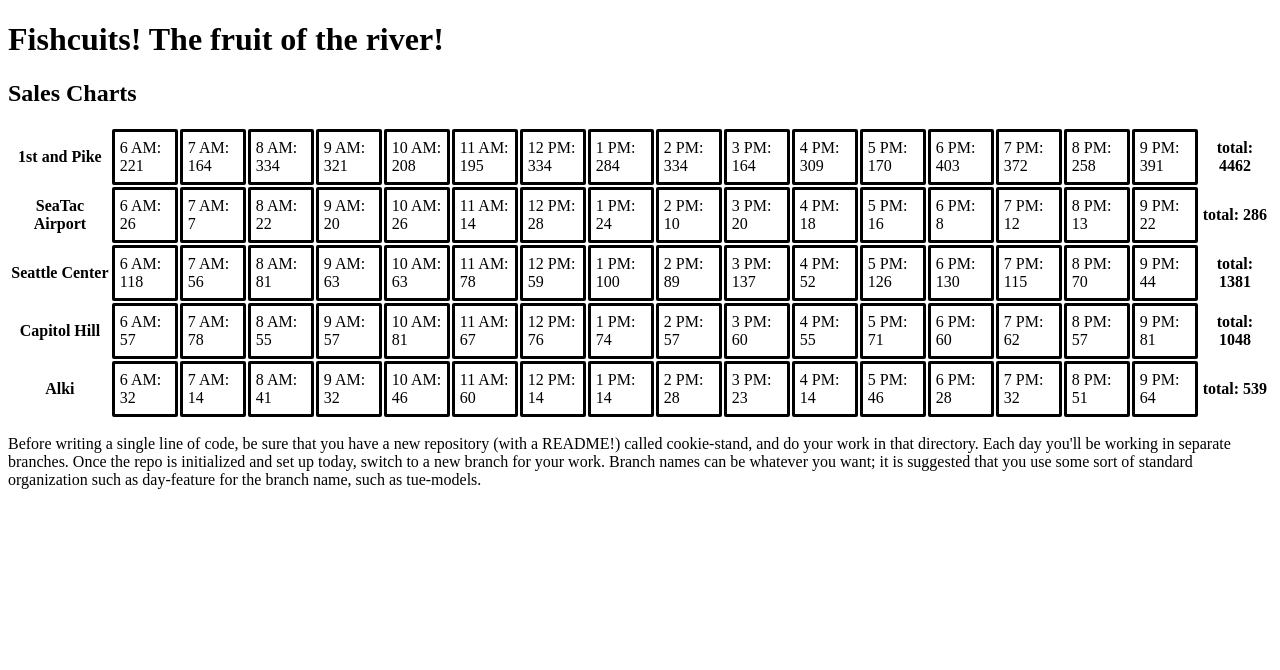
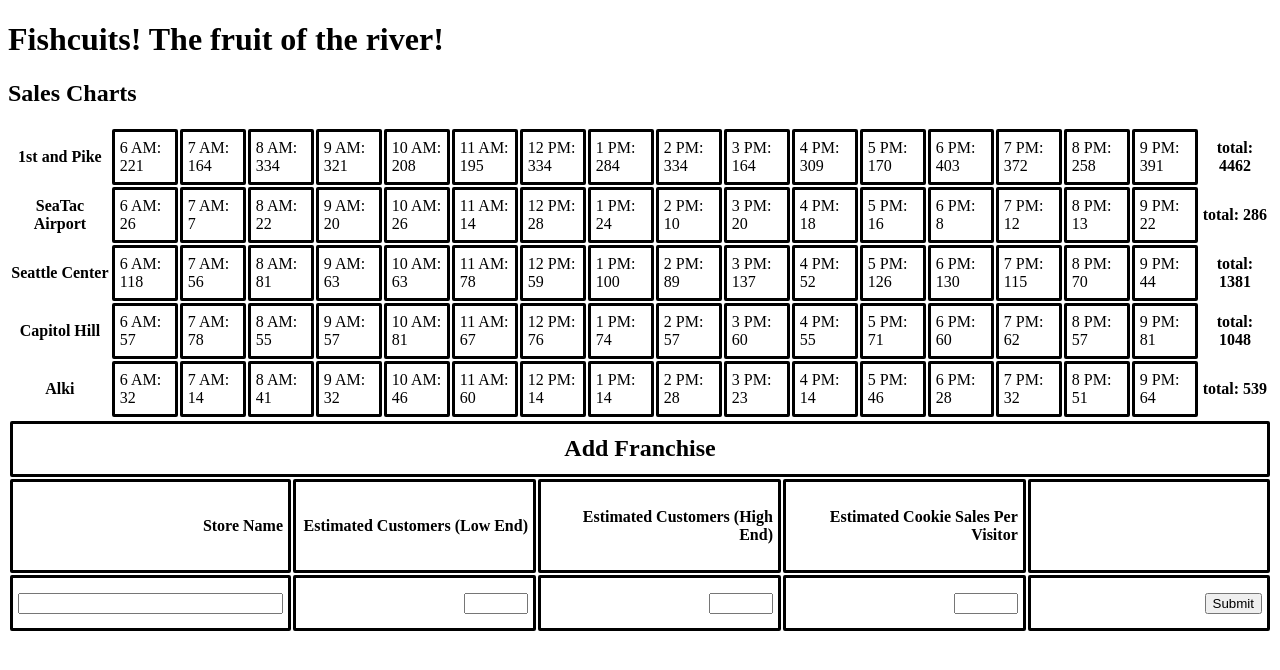
Before and after one commit to VergilPrime/cookie-stand, a plain HTML site: page sales.html in a window 1280 px wide. Drawn offline with Linux system fonts and the light colour scheme.

Commit message:
Added inputs and submit button

```diff
--- a/sales.html
+++ b/sales.html
@@ -10,7 +10,48 @@
 
     <table id="sales-charts"> <h2> Sales Charts </h2> </table>
 
-    <p>Before writing a single line of code, be sure that you have a new repository (with a README!) called cookie-stand, and do your work in that directory. Each day you'll be working in separate branches. Once the repo is initialized and set up today, switch to a new branch for your work. Branch names can be whatever you want; it is suggested that you use some sort of standard organization such as day-feature for the branch name, such as tue-models.</p>
+    <form id="add-store-form" action="app.js" method="get">
+      <table>
+        <tr>
+          <td colspan="5">
+            <h2 id="form-header"> Add Franchise </h2>
+          </td>
+        </tr>
+        <tr>
+          <td class="form-label">
+            <h4> Store Name </h4>
+          </td>
+          <td class="form-label">
+            <h4> Estimated Customers (Low End) </h4>
+          </td>
+          <td class="form-label">
+            <h4> Estimated Customers (High End) </h4>
+          </td>
+          <td class="form-label">
+            <h4> Estimated Cookie Sales Per Visitor </h4>
+          </td>
+          <td class="form-label">
+          </td>
+        </tr>
+        <tr>
+          <td>
+            <input class="input-box"type="text" name="store-name" size="30" maxlength="30"/>
+          </td>
+          <td>
+            <input class="input-box"type="number" name="min-per-cust" min="0" max="200" size="2"/>
+          </td>
+          <td>
+            <input class="input-box"type="number" name="max-per-cust" min="0" max="200" size="2"/>
+          </td>
+          <td>
+            <input class="input-box"type="number" name="avg-cookie-per" min="0" max="200" size="2"/>
+          </td>
+          <td>
+            <button class="input-box"> Submit </button>
+          </td>
+        </tr>
+      </table>
+    </form>
 
     <script type="text/javascript" src="app.js">
     </script>
--- a/styles.css
+++ b/styles.css
@@ -1,3 +1,7 @@
+table {
+  align-content: center;
+}
+
 td {
   border-style: solid;
   border-radius: 2px;
@@ -5,5 +9,19 @@ td {
   width: 50px;
   height: 40px;
   align-content: center;
-  /*I have no idea what I am doing*/
 }
+#form-header {
+  text-align: center;
+  margin-top: 2px;
+  margin-bottom: 2px;
+}
+
+.form-label {
+  width: 20%;
+  text-align: right;
+}
+
+.input-box {
+  float: right;
+  text-align: right;
+}
```
